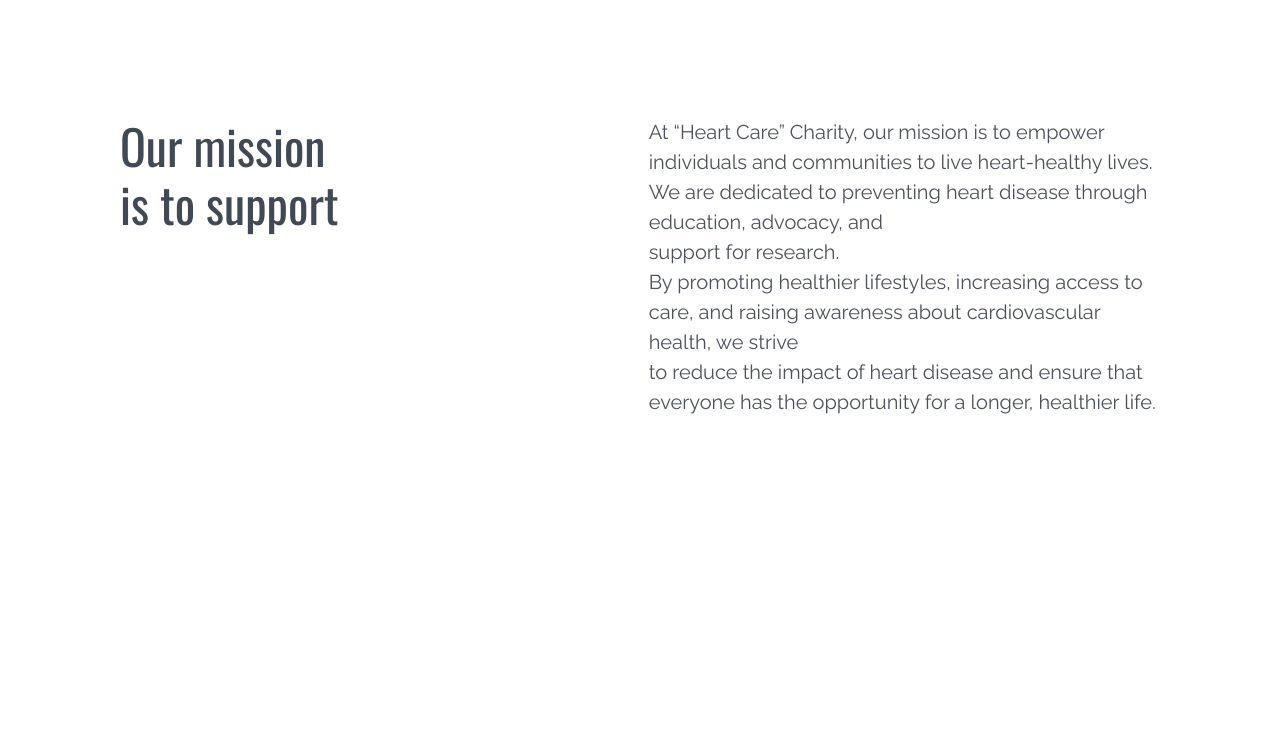
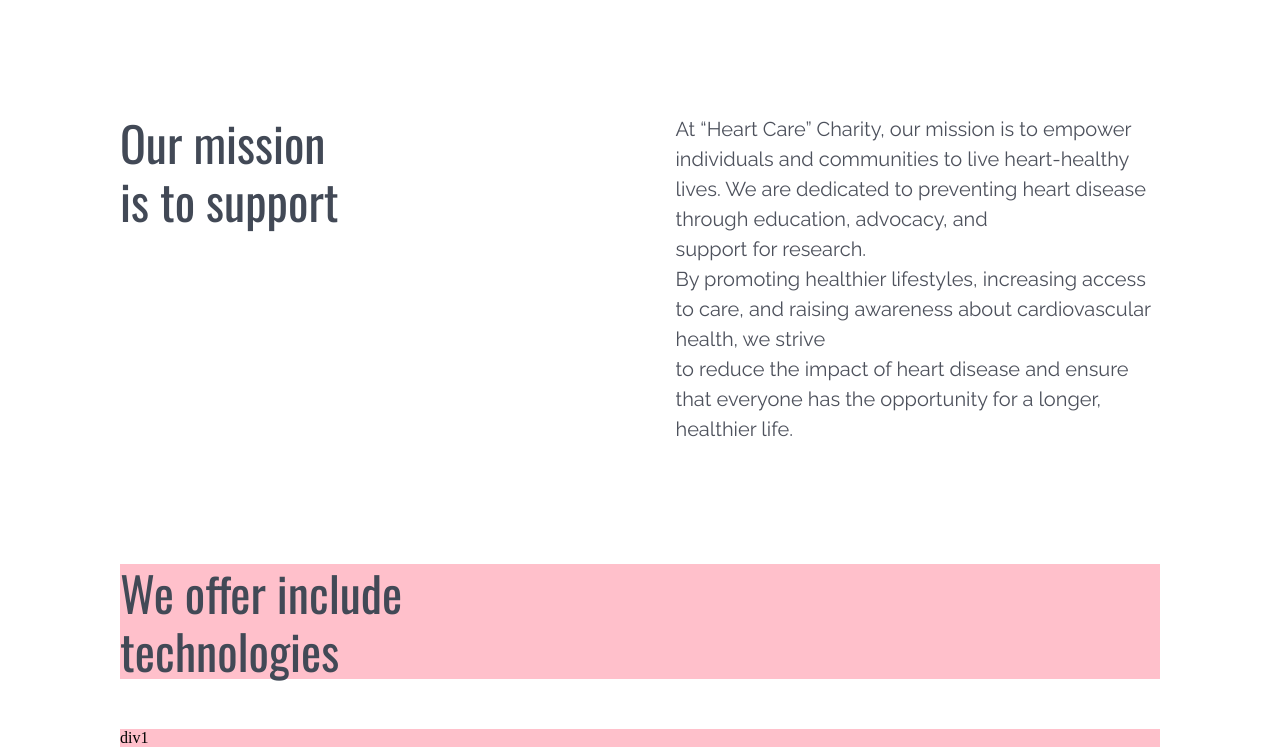
Before and after one commit to ElenaPavluchuk/heart-care-app, a plain HTML site: page index.html in a window 1280 px wide. Shown: the part 743-1490 px from the top of the page. Before the commit the page ends 1160 px from the top, so only its background shows below. Drawn offline with nearby package versions, Linux system fonts and the light colour scheme.

Commit message:
changes class

```diff
--- a/index.html
+++ b/index.html
@@ -32,23 +32,26 @@
 
     <div class="hero-header-div">
             <div class="content1-div">
-                <h1 class="h1">We are dedicated to improving heart health and saving lives</h1>
+                <h1>We are dedicated to improving heart health and saving lives</h1>
                 <p class="hero-header-text">Join us in our commitment to a heart-healthy future by exploring our programs, accessing valuable health information, and discovering how you can get involved. Together, we can make a difference, one heartbeat at a time.</p>
                 <button class="hero-btn">HOW IT WORK</button>
             </div>
-
-            <div class="content2-div">
-                <img src="hero-image.png" alt="image">
-            </div>
+            <img src="hero-image.png" alt="image" class="content2-img">
     </div>
 
     <div class="second-block-div">
-        <div class="second-h2-div">
-            <h2 class="second-h2">Our mission <br>is to support</h2>
-        </div>
-        <div class="second-text-div">
+            <h2>Our mission <br>is to support</h2>
             <p class="second-text">At “Heart Care” Charity, our mission is to empower individuals and communities to live heart-healthy lives. We are dedicated to preventing heart disease through education, advocacy, and <br>support for research. <br>By promoting healthier lifestyles, increasing access to care, and raising awareness about cardiovascular health, we strive <br>to reduce the impact of heart disease and ensure that everyone has the opportunity for a longer, healthier life.</p>
-        </div>
     </div>
+
+
+    <div class="third-h2-div">
+        <h2>We offer include technologies</h2>
+    </div>
+
+
+
+
+    <div class="div1">div1</div>
 </body>
 </html>
--- a/styles.css
+++ b/styles.css
@@ -8,6 +8,7 @@ body {
     margin: 0px 120px 0px 120px;
 }
 
+
 .navbar-div {
     display: flex;
     flex-direction: row;
@@ -15,7 +16,6 @@ body {
     justify-content: space-between;
     margin-top: 20px;
 }
-
 .navbar-btn-div {
     display: flex;
     gap: 84px;
@@ -58,19 +58,17 @@ body {
     padding-left: 138px;
 }
 
+
 .hero-header-div {
     display: flex;
     flex-direction: row;
     margin-top: 36px;
     gap: 20px;
-
 }
-
 .content1-div {
-    width: 590px;
+    display: inline-block;
 }
-
-.h1 {
+h1 {
     margin-top: 90px;
     font-size: 55px;
     line-height: 120%;
@@ -90,7 +88,6 @@ body {
     font-weight: 400;
     font-style: normal;
 }
-
 .hero-btn {
     margin-top: 56px;
     background-color: #B71921;
@@ -106,21 +103,19 @@ body {
     font-weight: 700;
     font-style: normal;
 }
-
-.content2-div {
+.content2-img {
     width: 590px;
 }
+
 
 .second-block-div {
     display: flex;
     flex-direction: row;
     margin-top: 120px;
+    gap: 305px;
 }
-.second-h2-div {
-    width: 610px;
-}
-.second-h2 {
-    width: 387px;
+h2 {
+    width: 305px;
     font-size: 48px;
     line-height: 120%;
     font-family: "Oswald", sans-serif;
@@ -129,10 +124,8 @@ body {
     font-style: normal;
     color: #424956;
 }
-.second-text-div {
+.second-text {
     width: 590px;
-}
-.second-text {
     font-size: 20px;
     line-height: 150%;
     font-family: "Raleway", sans-serif;
@@ -141,3 +134,20 @@ body {
     font-style: normal;
     color: #4D515C;
 }
+
+
+.third-h2-div {
+    display: flex;
+    margin-top: 120px;
+    background-color: pink;
+}
+
+
+
+
+
+.div1 {
+    background-color: pink;
+    display: flex;
+    margin-top: 50px;
+}
```
